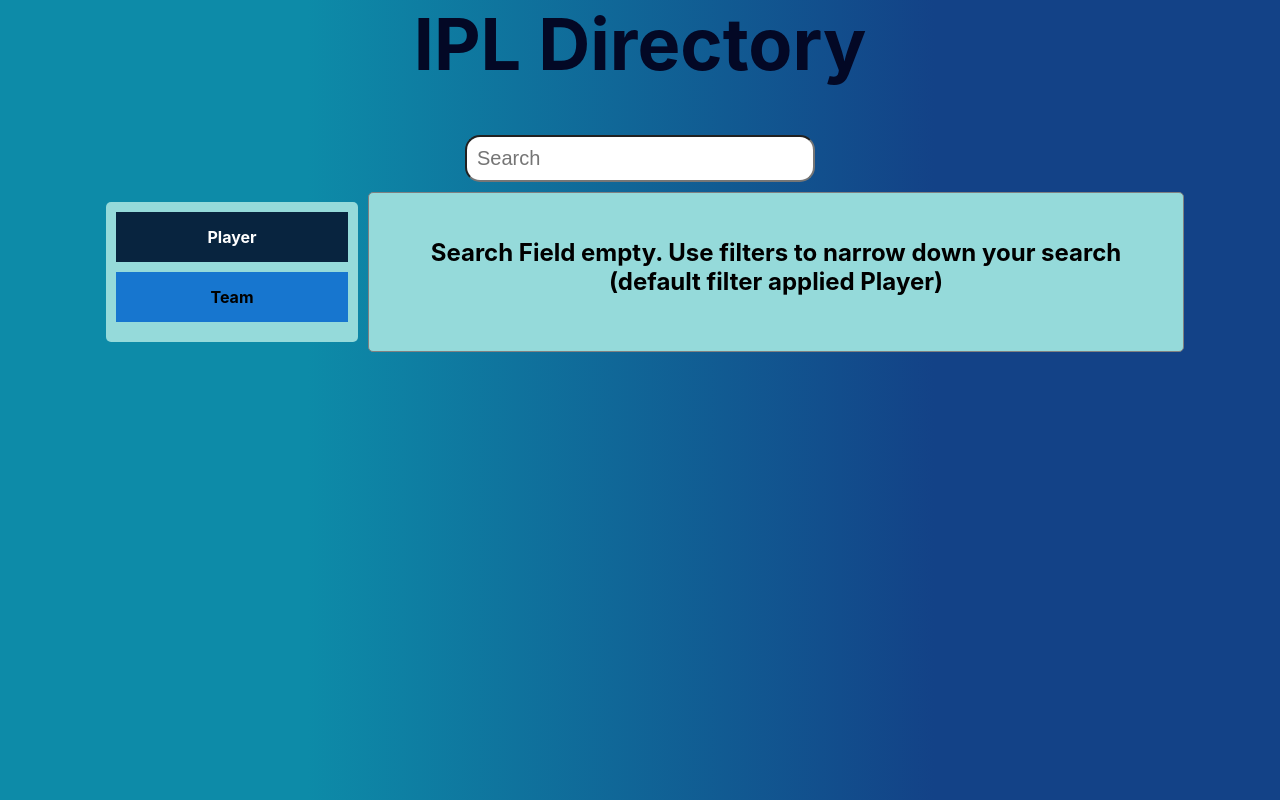
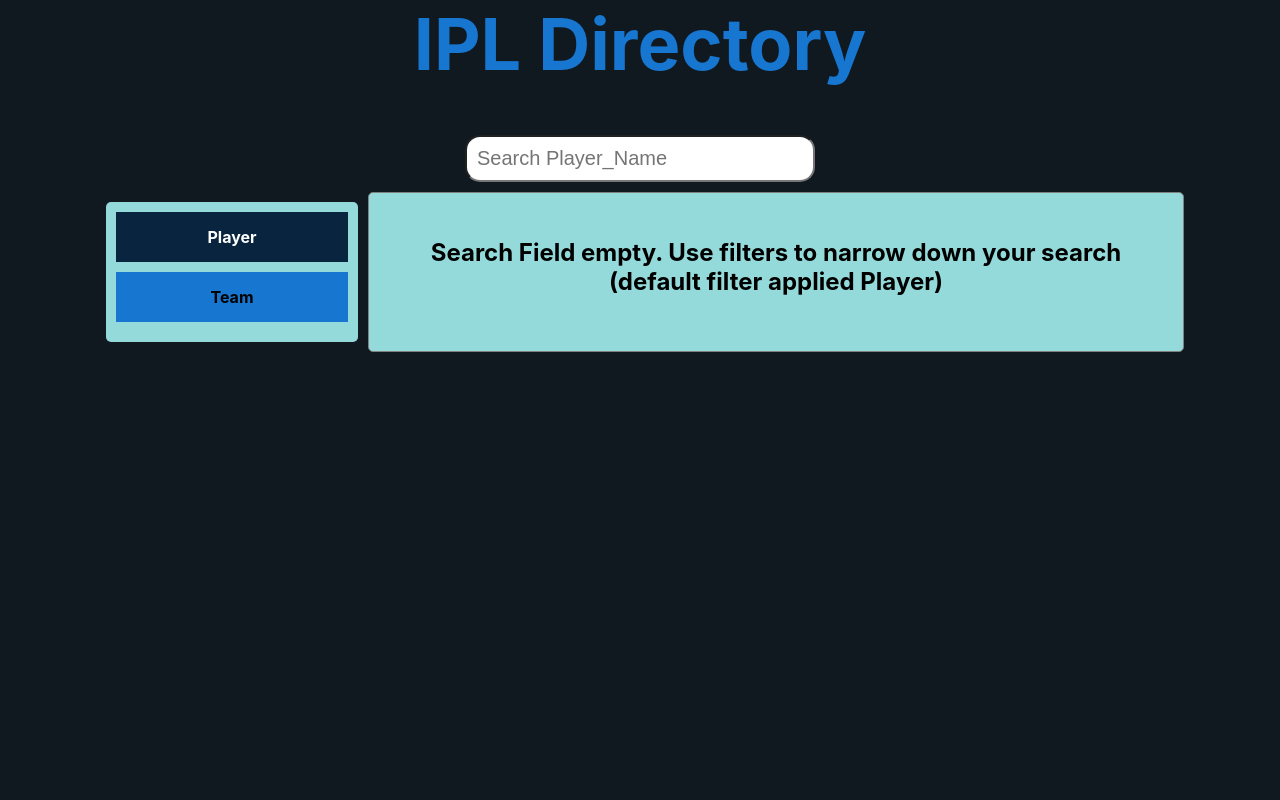
Before and after one commit to Ritwik-B/ipl-code-test, a React (Create React App) app: page / in a window 1280 px wide. Built offline with nearby package versions, Linux system fonts and the light colour scheme.

Commit message:
added react-visibility-sensor, used rvs to only render component which are visible

```diff
--- a/package.json
+++ b/package.json
@@ -9,6 +9,7 @@
     "react": "^17.0.1",
     "react-dom": "^17.0.1",
     "react-scripts": "4.0.1",
+    "react-visibility-sensor": "^5.1.1",
     "web-vitals": "^0.2.4"
   },
   "scripts": {
--- a/src/App.css
+++ b/src/App.css
@@ -1,11 +1,12 @@
 .App {
   text-align: center;
-  background: rgb(13, 139, 168);
+  background: #101820ff;
+  /* background: rgb(13, 139, 168);
   background: linear-gradient(
     90deg,
     rgba(13, 139, 168, 1) 24%,
     rgba(19, 66, 135, 1) 73%
-  );
+  ); */
   margin-top: 0px;
   min-height: 100vh;
 }
@@ -20,8 +21,9 @@
 
 h1 {
   font-size: 72px;
-  color: #030825;
+  /* color: #030825; */
   margin-top: 0px;
+  color: #1776cf;
 }
 
 /* .button-container {
--- a/src/App.js
+++ b/src/App.js
@@ -39,7 +39,10 @@
   return (
     <div className="App">
       <h1>IPL Directory</h1>
-      <SearchField onSearchChange={handleSearchChange} />
+      <SearchField
+        onSearchChange={handleSearchChange}
+        filterCategory={filterCategory}
+      />
       <div className="filter-card-list-container">
         <FilterList
           onFilterChange={setFilterCategory}
--- a/src/components/card-list/card-list.component.jsx
+++ b/src/components/card-list/card-list.component.jsx
@@ -14,9 +14,7 @@
 
   return (
     <div className="card-list">
-      {entityData
-        .filter((entity, idx) => idx < 8)
-        .map((entity) => (
+      {entityData.map((entity) => (
         <Card
           key={entity[categoryId]}
           entity={entity}
--- a/src/components/card/card.component.jsx
+++ b/src/components/card/card.component.jsx
@@ -1,9 +1,18 @@
-import React from 'react';
+import React, { useState } from 'react';
+import VisibilitySensor from 'react-visibility-sensor';
 
 import './card.styles.css';
 
-const Card = ({ entity, filterCategory, categoryId }) => (
+const Card = ({ entity, filterCategory, categoryId }) => {
+  const [visible, setVisible] = useState(false);
+
+  const onChange = (isVisible) => setVisible(isVisible);
+
+  return (
     <div className="card-container">
+      <VisibilitySensor onChange={onChange} partialVisibility={true}>
+        {visible ? (
+          <React.Fragment>
             <img
               alt="entity"
               src={`https://robohash.org/${entity[categoryId]}?set=set2&size=180x180`}
@@ -26,7 +35,13 @@
                 </React.Fragment>
               )}
             </div>
+          </React.Fragment>
+        ) : (
+          <div>Loading...</div>
+        )}
+      </VisibilitySensor>
     </div>
   );
+};
 
 export default Card;
--- a/src/components/search-field/search-field.component.jsx
+++ b/src/components/search-field/search-field.component.jsx
@@ -2,11 +2,11 @@
 
 import './search-field.styles.css';
 
-const SearchField = ({ onSearchChange }) => (
+const SearchField = ({ onSearchChange, filterCategory }) => (
   <input
     className="search-field"
     type="search"
-    placeholder="Search"
+    placeholder={`Search ${filterCategory}`}
     onChange={onSearchChange}
   />
 );
```
Also changed, not shown: 2 other files (tests, documents, lock files or other folders). Lines whose indentation alone changed are shown as unchanged.
